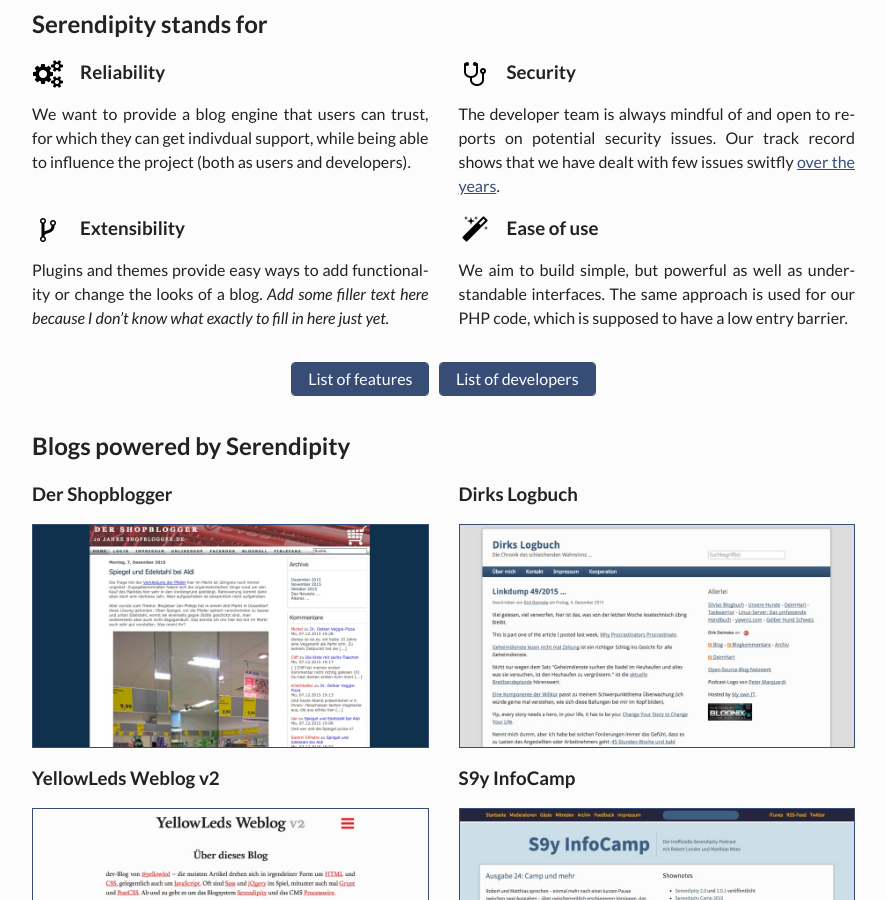
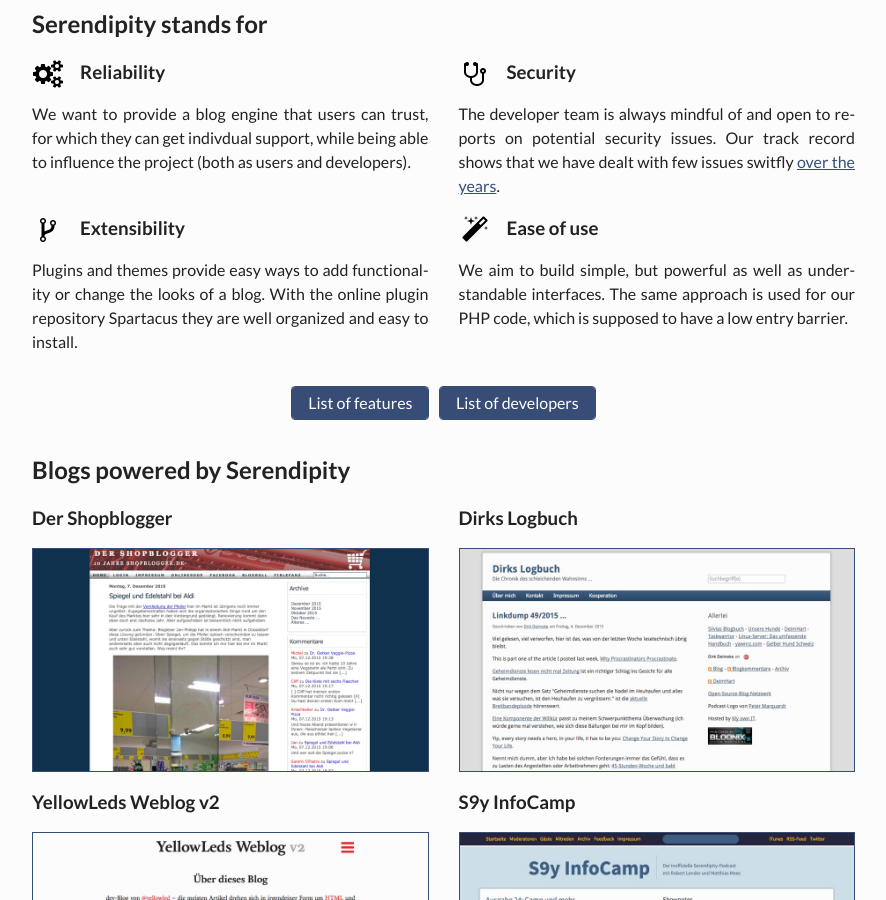
Before and after one commit to s9y/s9y.github.io, a Jekyll site: the page built from index.md, in a window 1280 px wide and 900 px high, scrolled down 462 px. Shown: the whole window, without its empty margins (339-1225 px from the left). Built offline with Jekyll 4.4.1, drawn with Linux system fonts in a browser that asks for light colours; nearby versions of some CDN libraries.

Commit message:
Replace extensibility filler text

```diff
--- a/index.md
+++ b/index.md
@@ -11,7 +11,7 @@ title: Serendipity -  A reliable, secure and extensible PHP blog
 * ### ![](/img/icons/stethoscope.png) Security
   The developer team is always mindful of and open to reports on potential security issues. Our track record shows that we have dealt with few issues switfly [over the years](http://www.cvedetails.com/product/3867/S9Y-Serendipity.html?vendor_id=2214).
 * ### ![](/img/icons/code-fork.png) Extensibility
-  Plugins and themes provide easy ways to add functionality or change the looks of a blog. *Add some filler text here because I don't know what exactly to fill in here just yet.*
+  Plugins and themes provide easy ways to add functionality or change the looks of a blog. With the online plugin repository Spartacus they are well organized and easy to install.
 * ### ![](/img/icons/magic.png) Ease of use
   We aim to build simple, but powerful as well as understandable interfaces. The same approach is used for our PHP code, which is supposed to have a low entry barrier.
 {:#featurelist}
```
